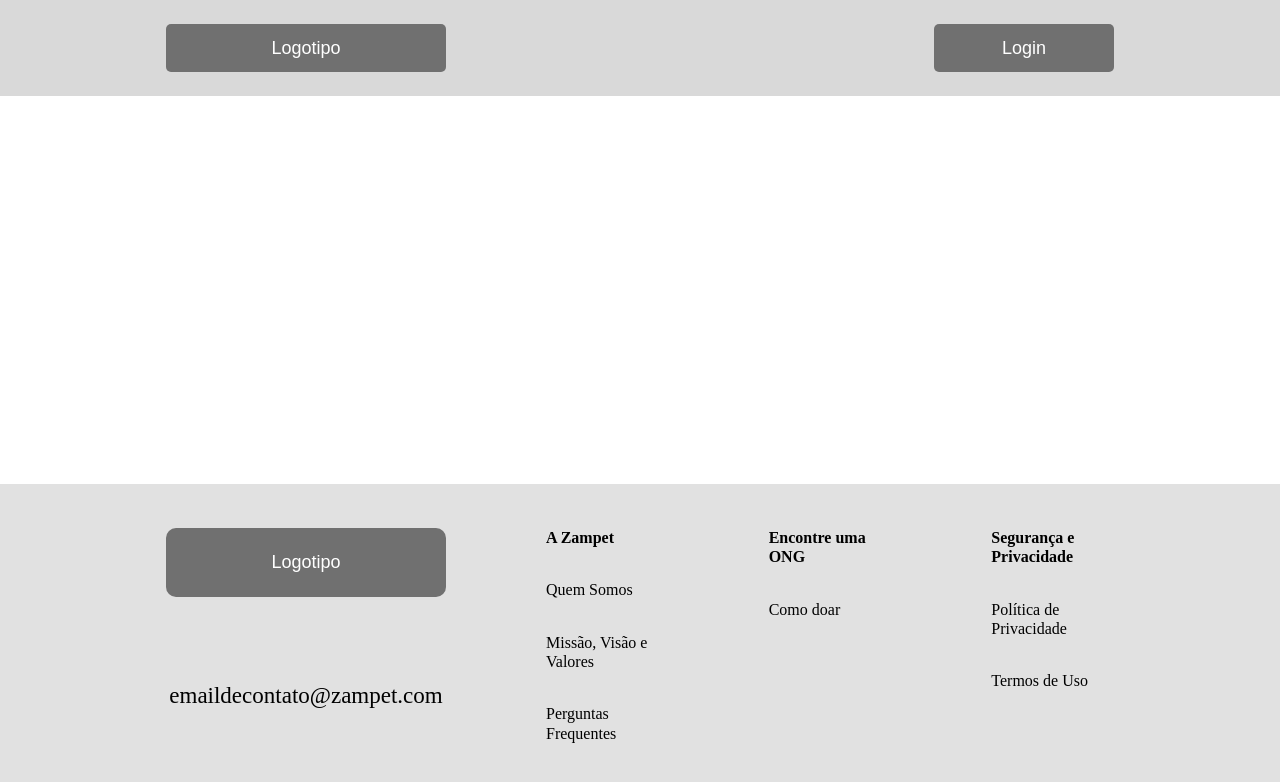
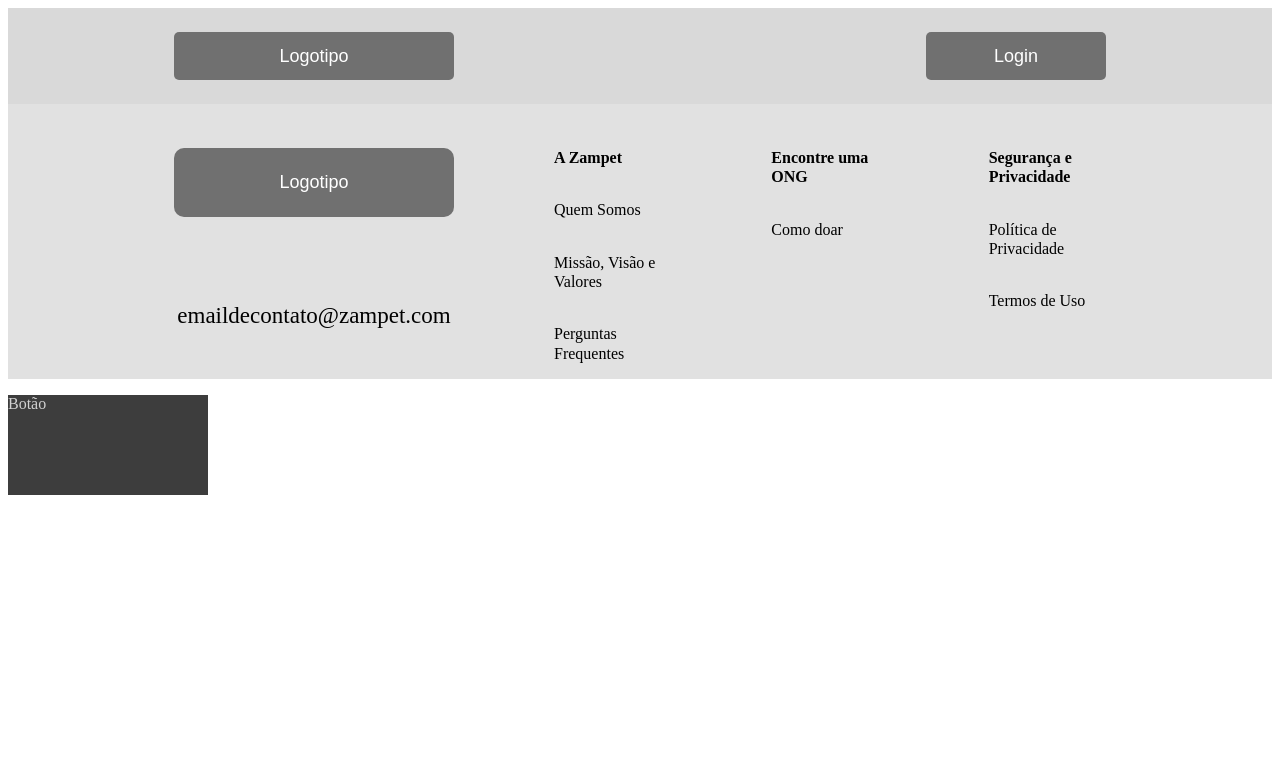
Before and after one commit to amigosdosanimais/.github, a Next.js app: page / in a window 1280 px wide. Shown: the top 782 px of the page. Built offline with nearby package versions, Linux system fonts and the light colour scheme.

Commit message:
Componente Button
Criação do componente button.

```diff
--- a/pages/index.jsx
+++ b/pages/index.jsx
@@ -3,13 +3,15 @@ import HeaderOnboardingComponent from '../src/components/headeronboarding/header
 import { MdMargin } from 'react-icons/md'
 import FooterOnboardingComponent from '../src/components/footeronboarding/footeronboarding'
 import MainOnboardingComponent from '../src/components/mainonboarding/mainonboarding'
+import Button from '../src/components/button/button'
 
 export default function HomePage(){
     return(
-        <div className={styles.principal}>
+        <div>
                 <div className={styles.header}><HeaderOnboardingComponent/></div>
                 <div className={styles.main}><MainOnboardingComponent/></div>
                 <div className={styles.footer}><FooterOnboardingComponent/></div>
+                <div><Button/></div>
         </div>
     )
 }
--- a/pages/index.module.css
+++ b/pages/index.module.css
@@ -1,4 +1,5 @@
 @charset "UTF-8";
+
 .principal{
     margin: -8px;
     display: grid;
--- /dev/null
+++ b/src/components/button/button.jsx
@@ -0,0 +1,8 @@
+import styles from './button.module.css'
+export default function Button (){
+    return(
+        <div>
+            <p className={styles.button}>Botão</p>
+        </div>
+    )
+}
--- /dev/null
+++ b/src/components/button/button.module.css
@@ -0,0 +1,6 @@
+.button{
+    color: var(--color-g200);
+    background-color: var(--color-g900);
+    height: 100px;
+    width: 200px;
+}
```
